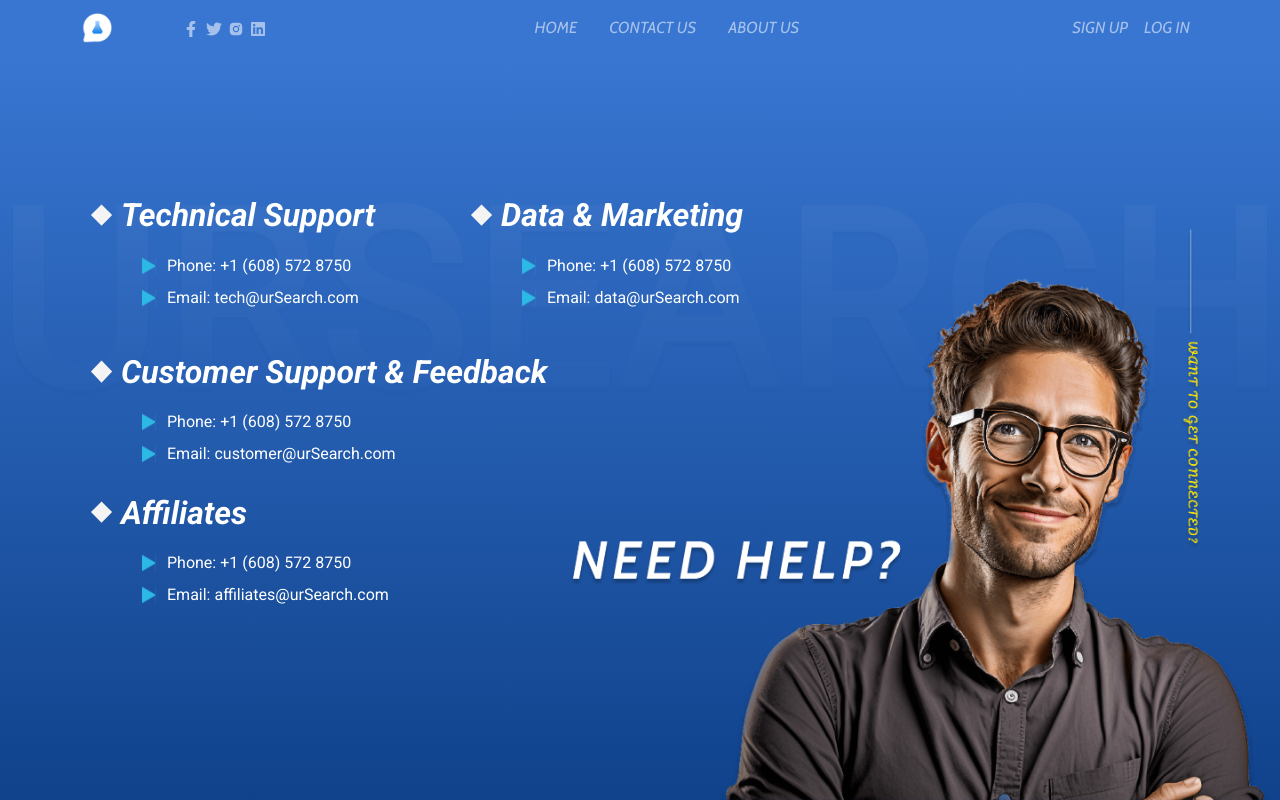
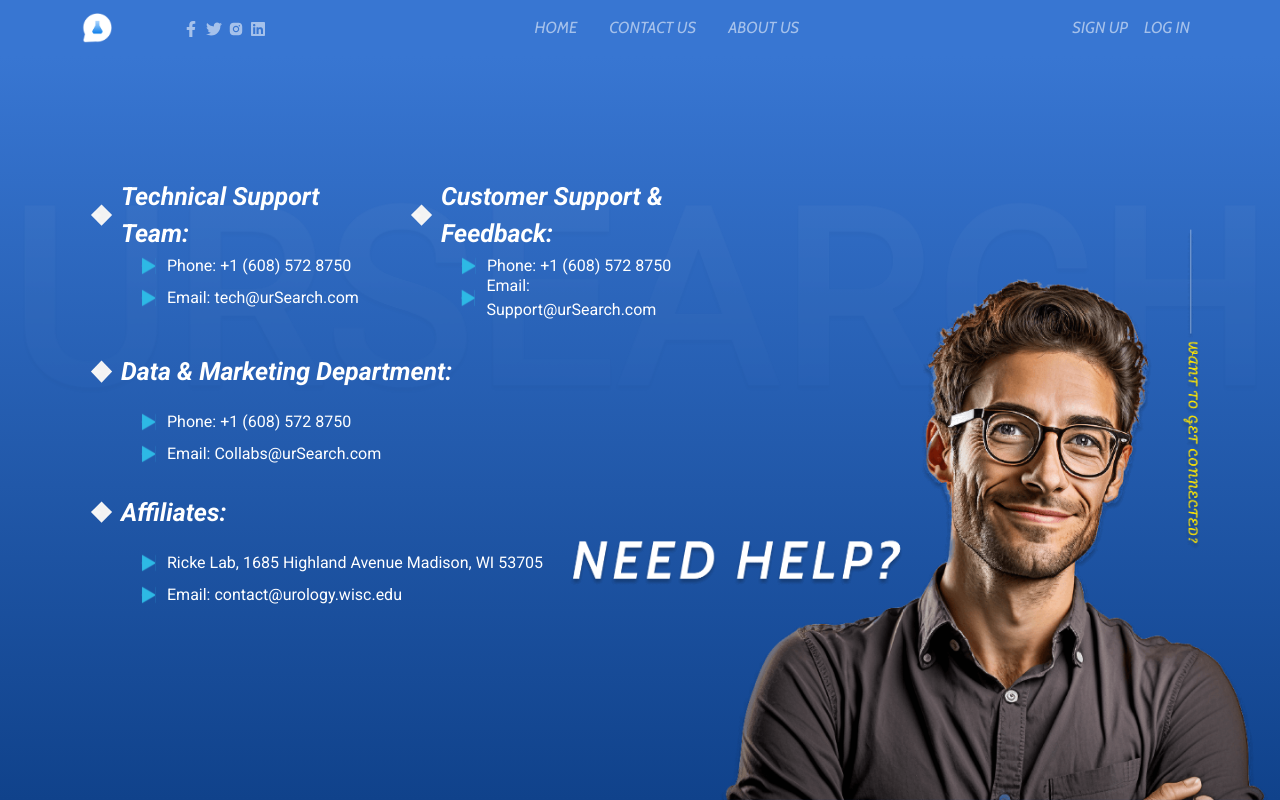
Before and after one commit to sweMojtaba/urSearchFrontEnd, a Next.js app: page /welcome/contact in a window 1280 px wide. Built offline with nearby package versions, Linux system fonts and the light colour scheme; a web font is replaced by a local one.

Commit message:
finished

```diff
--- a/app/globalStyles.scss
+++ b/app/globalStyles.scss
@@ -4,12 +4,17 @@
 
 // layout---------------------------------------------------
 .main {
-    background: linear-gradient(#3876D2, #10428B);
+    background: linear-gradient( #3876D2 0%, #10428B 100%);
     margin: 0;
     width: 100%;
     flex-grow: 1;
     display: flex;
     flex-direction: column;
+}
+
+.main-lab {
+    @extend .main;
+    background: linear-gradient(#0DA1CF 0%, #2A5D99 86.4%);
 }
 
 .dividing-line {
@@ -88,6 +93,9 @@
     height: 100%;
 }
 
+.bg-lab {
+    background-color: #0DA1CF;
+}
 
 // text-----------------------------------------------------
 .link {
@@ -153,6 +161,11 @@
     background-position: 50% 25%;
     background-size: contain;
     background-repeat: no-repeat;
+}
+
+.fit-no-image {
+    flex-grow: 1;
+    display: flex;
 }
 
 .flex-box {
--- a/app/welcome/contact/contact.scss
+++ b/app/welcome/contact/contact.scss
@@ -3,5 +3,5 @@
 }
 
 .contact-info > .line > .heading {
-    font-size: 2em
+    font-size: 1.5625rem
 }
--- /dev/null
+++ b/app/welcome/contact/layout.tsx
@@ -0,0 +1,21 @@
+"use client";
+
+import { PropsWithChildren } from "react";
+
+import { Container } from "@/client-wrappers/bootstrap";
+import { useContext } from "react";
+import { UserContext } from "@/app/context";
+
+export default function Layout({ children }: PropsWithChildren<{}>) {
+    const { user, setUser } = useContext(UserContext);
+
+    return (
+        <>
+            <div className={user.state === 2 ? "main-lab" : "main"}>
+                <Container fluid className="fit">
+                    {children}
+                </Container>
+            </div>
+        </>
+    );
+}
--- a/app/welcome/contact/page.tsx
+++ b/app/welcome/contact/page.tsx
@@ -1,64 +1,62 @@
 import ContactImg from "./contact.png";
-import Item1 from "@/assets/item1.svg"
-import Item2 from "@/assets/item2.svg"
+import Item1 from "@/assets/item1.svg";
+import Item2 from "@/assets/item2.svg";
 
-import "./contact.scss"
+import "./contact.scss";
 import Image from "next/image";
 import { Col, Container, Row } from "@/client-wrappers/bootstrap";
 
-function ContactInfo({team, phone, email}: {team: string, phone: string, email: string}) {
-    return <div className="contact-info">
+function ContactInfo({ team, address, phone, email }: { team: string; address?: string; phone?: string; email?: string }) {
+    return (
+        <div className="contact-info">
             <div className="primary-line line line-start">
-            <Image src={Item1} alt="item1"/>
+                <Image src={Item1} alt="item1" />
                 <p className="heading">{team}</p>
             </div>
+            {address && (
                 <div className="line line-start secondary-line">
-            <Image src={Item2} alt="item2"/>
+                    <Image src={Item2} alt="item2" />
+                    <p className="text">{address}</p>
+                </div>
+            )}
+            {phone && (
+                <div className="line line-start secondary-line">
+                    <Image src={Item2} alt="item2" />
                     <p className="text">Phone: {phone}</p>
                 </div>
+            )}
+            {email && (
                 <div className="line line-start secondary-line">
-            <Image src={Item2} alt="item2"/>
+                    <Image src={Item2} alt="item2" />
                     <p className="text">Email: {email}</p>
                 </div>
+            )}
         </div>
+    );
 }
 
 function Contact() {
-    return <div id="slide">
+    return (
+        <div id="slide">
             <Container>
                 <Row>
                     <Col lg={4}>
-                    <ContactInfo
-                        team="Technical Support"
-                        email="tech@urSearch.com"
-                        phone="+1 (608) 572 8750"
-                    />
+                        <ContactInfo team="Technical Support Team:" email="tech@urSearch.com" phone="+1 (608) 572 8750" />
                     </Col>
                     <Col lg={4}>
-                    <ContactInfo
-                        team="Data & Marketing"
-                        email="data@urSearch.com"
-                        phone="+1 (608) 572 8750"
-                    />
+                        <ContactInfo team="Customer Support & Feedback:" email="Support@urSearch.com" phone="+1 (608) 572 8750" />
                     </Col>
                 </Row>
                 <Col lg={6}>
-                <ContactInfo
-                    team="Customer Support & Feedback"
-                    email="customer@urSearch.com"
-                    phone="+1 (608) 572 8750"
-                />
+                    <ContactInfo team="Data & Marketing Department:" email="Collabs@urSearch.com" phone="+1 (608) 572 8750" />
                 </Col>
                 <Col lg={6}>
-                <ContactInfo
-                    team="Affiliates"
-                    email="affiliates@urSearch.com"
-                    phone="+1 (608) 572 8750"
-                />
+                    <ContactInfo team="Affiliates:" address="Ricke Lab, 1685 Highland Avenue Madison, WI 53705" email="contact@urology.wisc.edu" />
                 </Col>
             </Container>
-        <Image src={ContactImg} alt="slide" className="fit-image"/>
+            <Image src={ContactImg} alt="slide" className="fit-image" />
         </div>
+    );
 }
 
 export default Contact;
--- a/app/welcome/layout.tsx
+++ b/app/welcome/layout.tsx
@@ -1,16 +1,22 @@
+"use client";
+
 import { HeaderAuth, HeaderCommon } from "@/components/header/headers";
 import { PropsWithChildren } from "react";
 
 import { Container, Nav, NavLink } from "@/client-wrappers/bootstrap";
 import { FaFacebookF, FaTwitter, FaLinkedin } from "react-icons/fa";
-import { AiFillInstagram } from "react-icons/ai"
+import { AiFillInstagram } from "react-icons/ai";
 
 import Link from "next/link";
+
+import { useContext } from "react";
+import { UserContext } from "@/app/context";
 
 import "./slides.scss";
 
 function Header() {
-    return <HeaderCommon interfaceRoot="/welcome">
+    return (
+        <HeaderCommon interfaceRoot="/welcome">
             <Nav id="icons">
                 {/* To-do: add sharing links (backend) */}
                 <NavLink>
@@ -27,21 +33,32 @@
                 </NavLink>
             </Nav>
             <Nav id="entries">
-            <NavLink as={Link} href="/welcome">HOME</NavLink>
-            <NavLink as={Link} href="/welcome/contact">CONTACT US</NavLink>
-            <NavLink as={Link} href="/welcome/about">ABOUT US</NavLink>
+                <NavLink as={Link} href="/welcome">
+                    HOME
+                </NavLink>
+                <NavLink as={Link} href="/welcome/contact">
+                    CONTACT US
+                </NavLink>
+                <NavLink as={Link} href="/welcome/about">
+                    ABOUT US
+                </NavLink>
             </Nav>
             <HeaderAuth />
         </HeaderCommon>
+    );
 }
 
 export default function Layout({ children }: PropsWithChildren<{}>) {
-    return <>
+    const { user, setUser } = useContext(UserContext);
+
+    return (
+        <>
             <Header />
-        <div className="main">
-            <Container fluid className="fit">
+            <div className={user.state === 2 ? "main-lab" : "main"}>
+                <Container fluid className="fit-no-image">
                     {children}
                 </Container>
             </div>
         </>
+    );
 }
--- a/app/welcome/slides.scss
+++ b/app/welcome/slides.scss
@@ -1,4 +1,5 @@
 #slide {
+    position: relative;
     flex-grow: 1;
     display: flex;
     flex-direction: column;
@@ -7,6 +8,10 @@
     background-repeat: no-repeat;
     background-position: right 0% bottom 0%;
     padding-bottom: 4em;
+}
+
+#slide > .container {
+    padding-right: 12rem;
 }
 
 .fit-image {
--- a/components/header/headers.tsx
+++ b/components/header/headers.tsx
@@ -1,4 +1,4 @@
-'use client'
+"use client";
 
 import Image from "next/image";
 import Logo from "@/utils/logo.png";
@@ -12,45 +12,27 @@
 import Link from "next/link";
 import useRedirectWithUserState, { RedirectNotes } from "@/utils/useRedirectWithUserState";
 
-export function HeaderCommon({
-    interfaceRoot,
-    children
-}: {
-    interfaceRoot: string,
-    children: React.ReactNode
-}) {
+export function HeaderCommon({ interfaceRoot, children }: { interfaceRoot: string; children: React.ReactNode }) {
     const { user, setUser } = useContext(UserContext);
 
-    return <Navbar expand="md" collapseOnSelect bg="primary" variant="dark" className="sticky-top">
+    return (
+        <Navbar expand="md" collapseOnSelect variant="dark" className={`sticky-top ${user.state === 2 ? "bg-lab" : "bg-primary"}`}>
             <Container>
                 <Navbar.Brand as={Link} href={interfaceRoot}>
-                <Image
-                    alt="home"
-                    src={Logo}
-                    width="30"
-                    height="30"
-                    className="d-inline-block align-top"
-                />{' '}
-                <span id="userName">{user.name}</span>
+                    <Image alt="home" src={Logo} width="30" height="30" className="d-inline-block align-top" /> <span id="userName">{user.name}</span>
                 </Navbar.Brand>
                 <Navbar.Toggle aria-controls="navbar-items" />
-            <Navbar.Collapse id="navbar-items">
-                {children}
-            </Navbar.Collapse >
+                <Navbar.Collapse id="navbar-items">{children}</Navbar.Collapse>
             </Container>
         </Navbar>
+    );
 }
 
 function NavProfile() {
-    const {user, setUser} = useContext(UserContext);
+    const { user, setUser } = useContext(UserContext);
     const [target, setTarget] = useState("");
     const [loggedOut, setLoggedOut] = useState(false);
-    const redirectWithUserState = useRedirectWithUserState(
-        user.state,
-        userState => userState !== 0,
-        RedirectNotes.LOGGING_OUT,
-        "/welcome"
-    )
+    const redirectWithUserState = useRedirectWithUserState(user.state, (userState) => userState !== 0, RedirectNotes.LOGGING_OUT, "/welcome");
 
     useEffect(() => {
         if (user.state === 1) {
@@ -58,52 +40,53 @@
         } else if (user.state === 2) {
             setTarget("/profile/lab");
         }
-    }, [user.state])
+    }, [user.state]);
 
     useEffect(() => {
         if (user.state === 0 && loggedOut) {
             redirectWithUserState();
         }
-    }, [user.state, loggedOut, redirectWithUserState])
+    }, [user.state, loggedOut, redirectWithUserState]);
 
     const handleLogout = () => {
         setUser({
             state: 0,
-            name: ""
+            name: "",
         }); // make sure user.state cannot be changed to 0 except by handleLogout
         setLoggedOut(true); // Otherwise HeaderAuth might have a discrepency between user.state and loggedOut
         // To-do: send to backend
-    }
+    };
 
-    return <Dropdown as={Nav}>
+    return (
+        <Dropdown as={Nav}>
             <Dropdown.Toggle as={Nav.Item}>
-        <Image
-            src={Profile}
-            alt="profile"
-            width="30"
-            height="30"
-            className="d-inline-block align-top" />
+                <Image src={Profile} alt="profile" width="30" height="30" className="d-inline-block align-top" />
             </Dropdown.Toggle>
             <Dropdown.Menu id="profileDropdown">
                 <Dropdown.Item as={Link} href={target}>
                     Profile
                 </Dropdown.Item>
-        <Dropdown.Item onClick={handleLogout}>
-            Log Out
-        </Dropdown.Item>
+                <Dropdown.Item onClick={handleLogout}>Log Out</Dropdown.Item>
             </Dropdown.Menu>
         </Dropdown>
+    );
 }
 
 export function HeaderAuth() {
-    const {user, setUser} = useContext(UserContext);
+    const { user, setUser } = useContext(UserContext);
 
     if (user.state === 0) {
-        return <Nav>
-            <Nav.Link as={Link} href="/signup">SIGN UP</Nav.Link>
-            <Nav.Link as={Link} href="/login">LOG IN</Nav.Link>
+        return (
+            <Nav>
+                <Nav.Link as={Link} href="/signup">
+                    SIGN UP
+                </Nav.Link>
+                <Nav.Link as={Link} href="/login">
+                    LOG IN
+                </Nav.Link>
             </Nav>
+        );
     } else if (user.state === 1 || user.state === 2) {
-        return <NavProfile/>
+        return <NavProfile />;
     }
 }
```
Also changed, not shown: app/welcome/about/layout.tsx (added, +21 -0 lines), app/welcome/about/page.tsx (+5 -3 lines), app/welcome/page.tsx (+62 -45 lines). Lines whose indentation alone changed are shown as unchanged.
